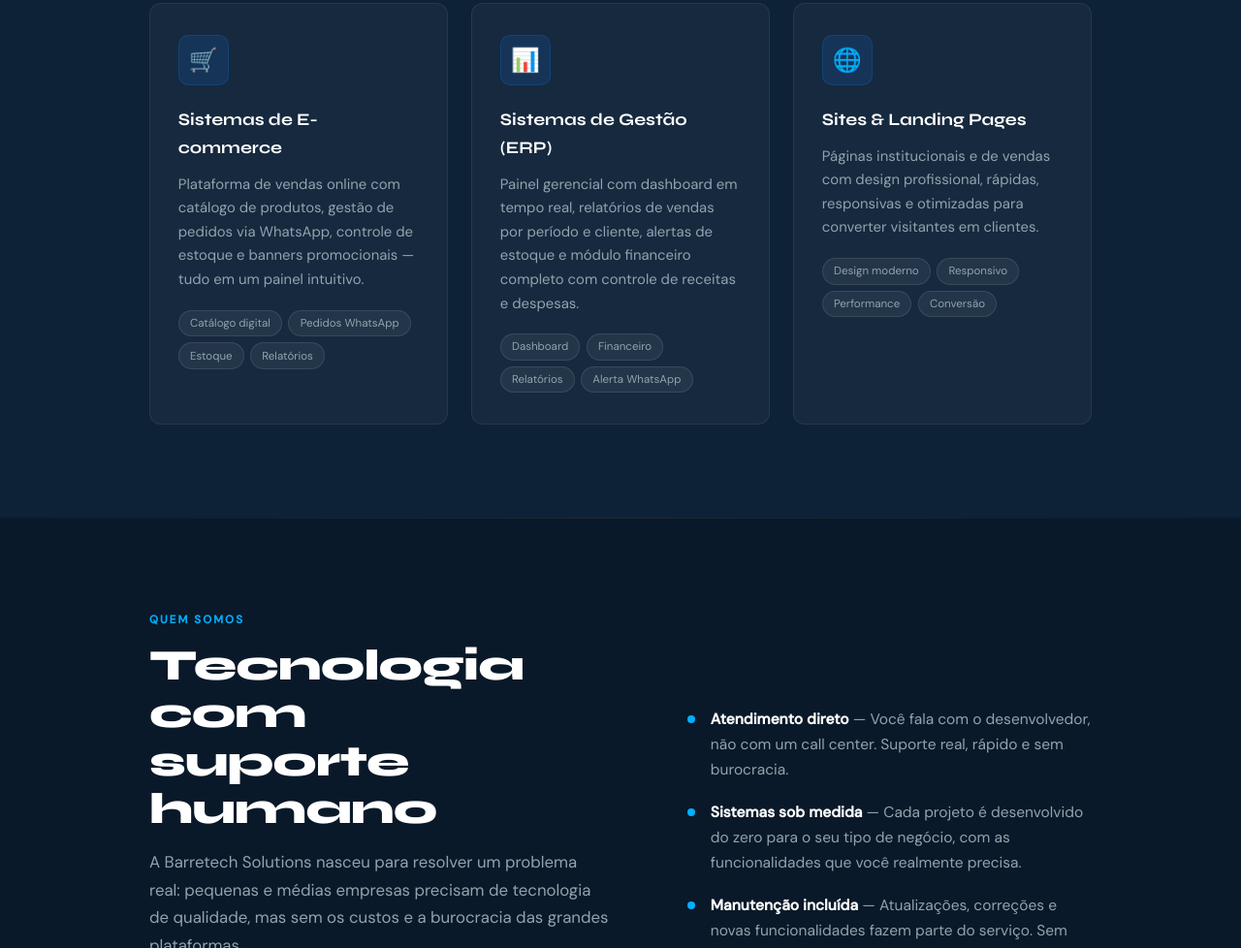
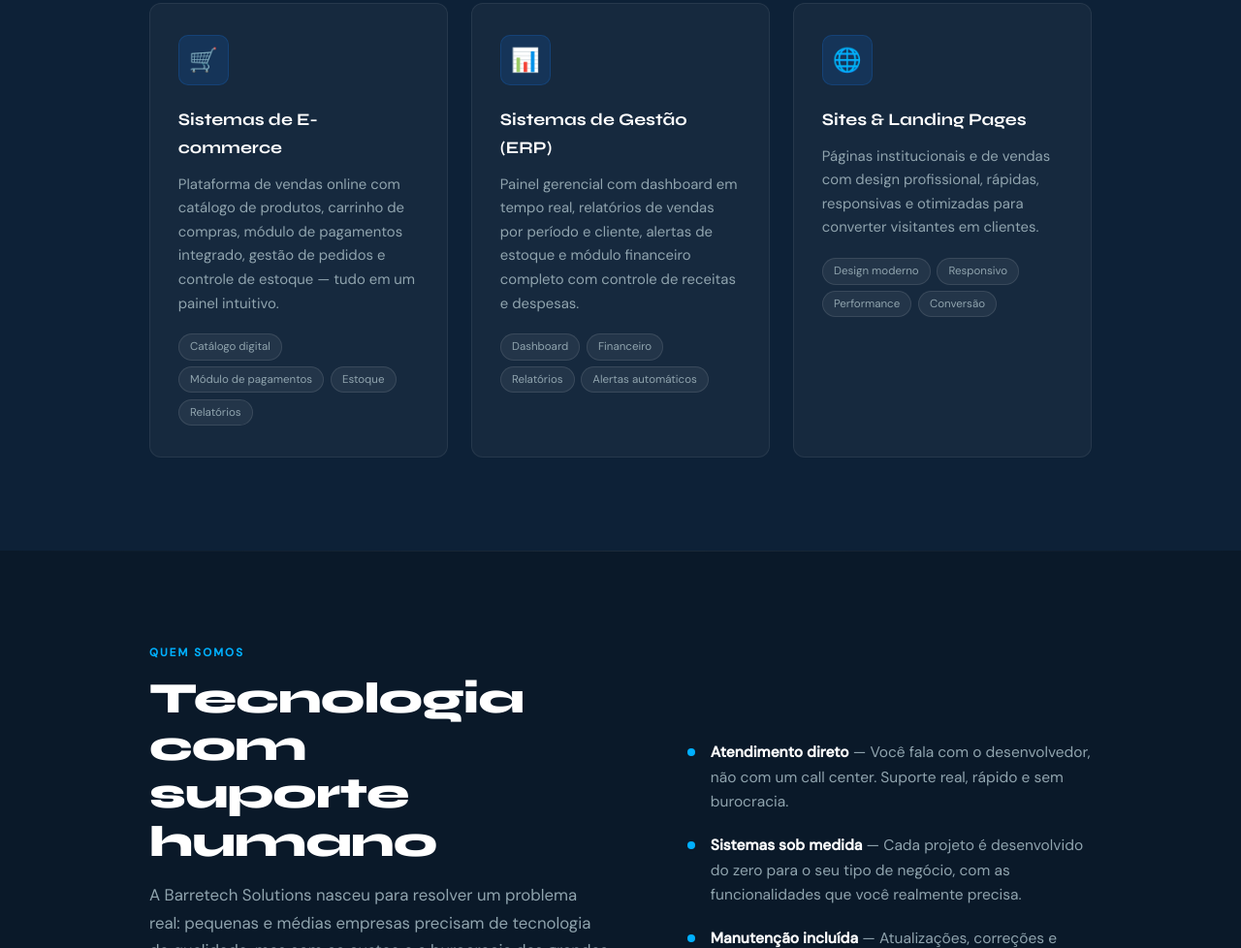
Before and after one commit to barretowski/Barretech, a website: page index.html in a window 1280 px wide. Shown: the part 1297-2275 px from the top of the page at 97% size. Drawn offline with Linux system fonts and the light colour scheme.

Commit message:
change: descrição

```diff
--- a/index.html
+++ b/index.html
@@ -633,10 +633,10 @@
       <div class="servico-card reveal">
         <div class="servico-icon">🛒</div>
         <h3>Sistemas de E-commerce</h3>
-        <p>Plataforma de vendas online com catálogo de produtos, gestão de pedidos via WhatsApp, controle de estoque e banners promocionais — tudo em um painel intuitivo.</p>
+        <p>Plataforma de vendas online com catálogo de produtos, carrinho de compras, módulo de pagamentos integrado, gestão de pedidos e controle de estoque — tudo em um painel intuitivo.</p>
         <div class="servico-tags">
           <span class="tag">Catálogo digital</span>
-          <span class="tag">Pedidos WhatsApp</span>
+          <span class="tag">Módulo de pagamentos</span>
           <span class="tag">Estoque</span>
           <span class="tag">Relatórios</span>
         </div>
@@ -650,7 +650,7 @@
           <span class="tag">Dashboard</span>
           <span class="tag">Financeiro</span>
           <span class="tag">Relatórios</span>
-          <span class="tag">Alerta WhatsApp</span>
+          <span class="tag">Alertas automáticos</span>
         </div>
       </div>
 
```
